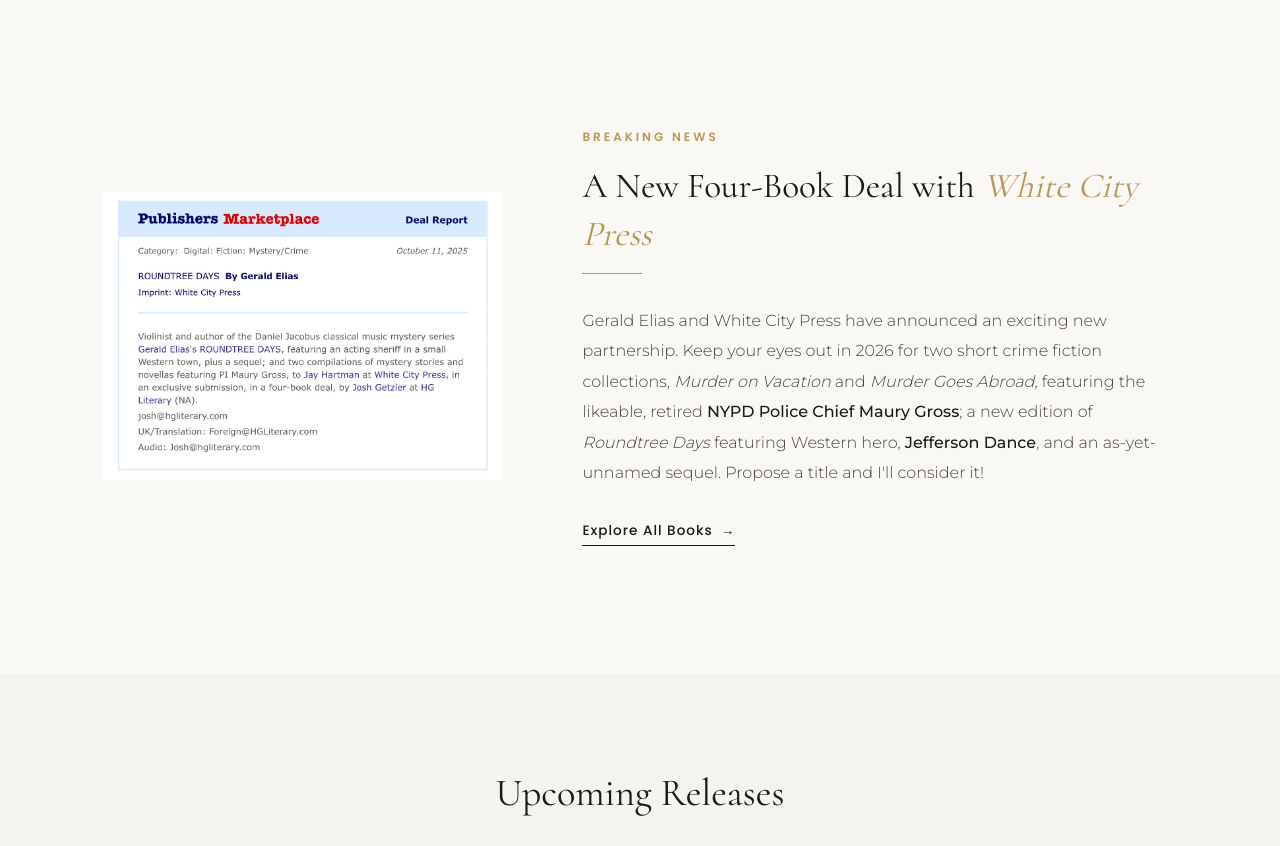
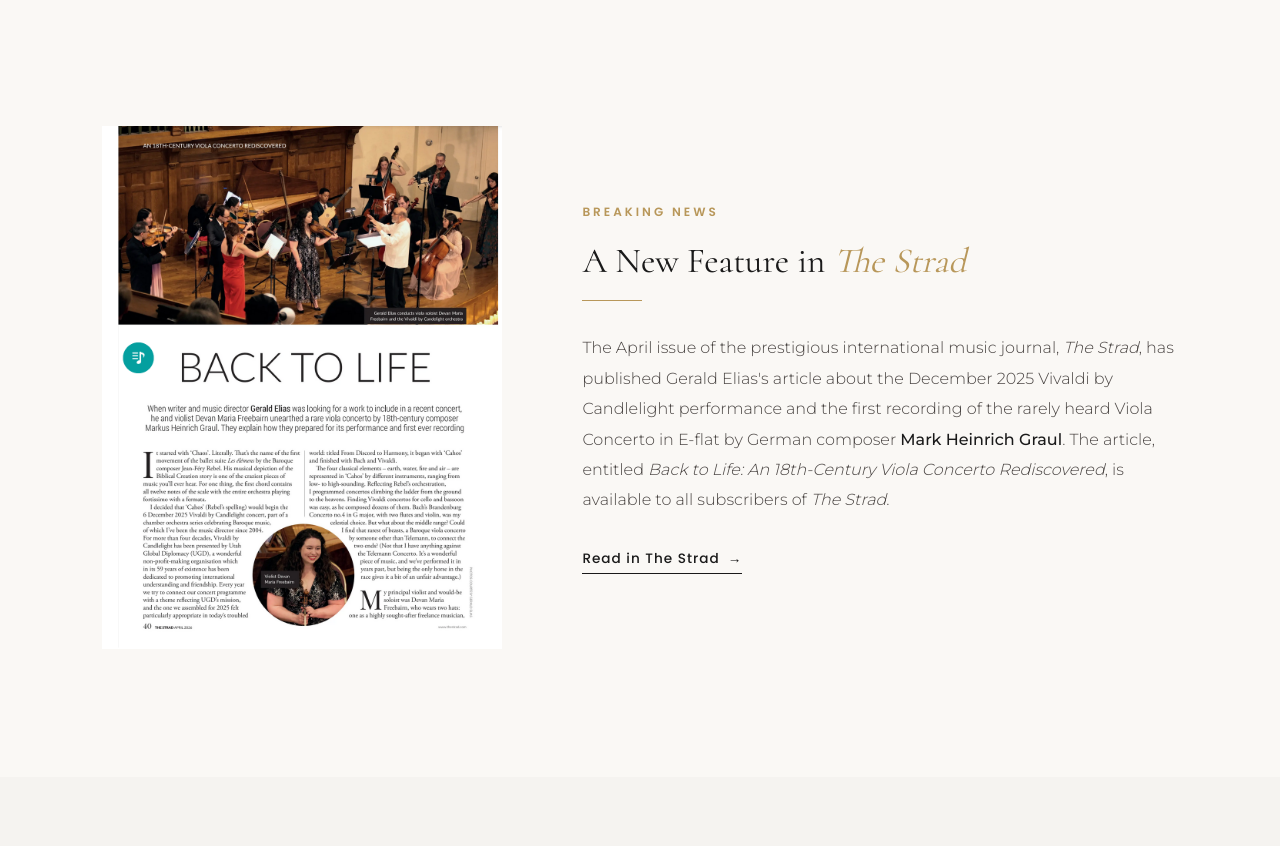
Before and after one commit to konstantinstanmeyer/gerald-elias-new, a Next.js app: page / in a window 1280 px wide. Shown: the part 802-1648 px from the top of the page. Built offline with nearby package versions, Linux system fonts and the light colour scheme.

Commit message:
troll caption contest + breaking news + contact update

```diff
--- a/app/page.js
+++ b/app/page.js
@@ -21,14 +21,14 @@ export default function Home() {
             <a href="mailto:eliasviolins@gmail.com" className="btn-primary">
               Contact Jacob Elias
             </a>
-            {/* <a
-              href="https://jacobeliasdotart.wordpress.com/"
+            <a
+              href="https://www.eliasviolins.com"
               target="_blank"
               rel="noopener noreferrer"
               className="btn-secondary"
             >
               Learn More
-            </a> */}
+            </a>
           </div>
         </div>
         <div id="landing-image-container">
@@ -46,7 +46,7 @@ export default function Home() {
         <div id="breaking-news-container">
           <div id="breaking-news-image">
             <Image
-              src="/general/publishers-marketplace.webp"
+              src="/general/the-strad.png"
               alt="Publishers Marketplace announcement"
               width={500}
               height={350}
@@ -55,8 +55,8 @@ export default function Home() {
           <div id="breaking-news-text">
             <span className="section-label">Breaking News</span>
             <h2>
-              A New Four-Book Deal with{" "}
-              <em className="gold-accent">White City Press</em>
+              A New Feature in{" "}
+              <em className="gold-accent">The Strad</em>
             </h2>
             <div className="accent-line" />
             <p>
@@ -64,12 +64,12 @@ export default function Home() {
               partnership. Keep your eyes out for{" "}
               <strong>NYPD Chief Maury Gross</strong> and Western lawman{" "}
               <strong>Jefferson Dance</strong> in 2026. */}
-              Gerald Elias and White City Press have announced an exciting new partnership.
-              Keep your eyes out in 2026 for two short crime fiction collections, <i>Murder on Vacation</i> and <i>Murder Goes Abroad</i>, featuring the likeable, retired <strong>NYPD Police Chief Maury Gross</strong>;
-              a new edition of <i>Roundtree Days</i> featuring Western hero, <strong>Jefferson Dance</strong>, and an as-yet-unnamed sequel. Propose a title and I'll consider it!
+              The April issue of the prestigious international music journal, <i>The Strad</i>, has published Gerald Elias's article about the December 2025
+              Vivaldi by Candlelight performance and the first recording of the rarely heard Viola Concerto in E-flat by German composer <strong>Mark Heinrich Graul</strong>.
+              The article, entitled <i>Back to Life: An 18th-Century Viola Concerto Rediscovered</i>, is available to all subscribers of <i>The Strad</i>.
             </p>
-            <Link href="/books" className="text-link">
-              Explore All Books <span className="arrow">→</span>
+            <Link href="https://www.thestrad.com/for-subscribers/back-to-life-an-18th-century-viola-concerto-rediscovered/21043.article" target="_blank" className="text-link">
+              Read in The Strad <span className="arrow">→</span>
             </Link>
           </div>
         </div>
--- a/util/mdx-posts.js
+++ b/util/mdx-posts.js
@@ -68,6 +68,10 @@ export const postMetadata = {
   "an-earthquake-rattles-boston": {
     title: "An Earthquake Rattles Boston",
     image: "/posts/bso-new.jpg",
+  },
+  "troll-caption-contest": {
+    title: "Troll Caption Contest",
+    image: "/posts/troll.webp",
   }
 };
 
```
Also changed, not shown: app/posts/page.js (+9 -0 lines), markdown/blog-posts/troll-caption-contest.mdx (added, +33 -0 lines), public/general/the-strad.png (added), public/posts/troll.webp (added).
